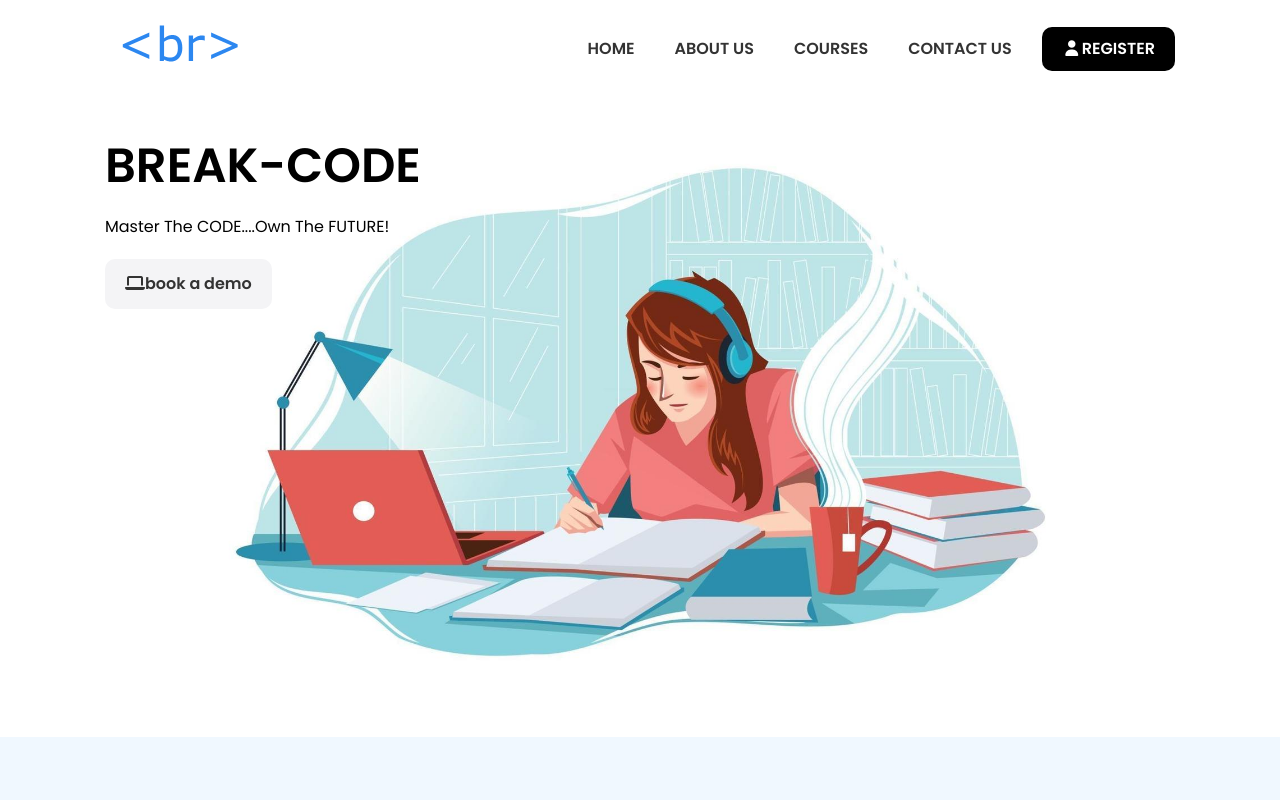
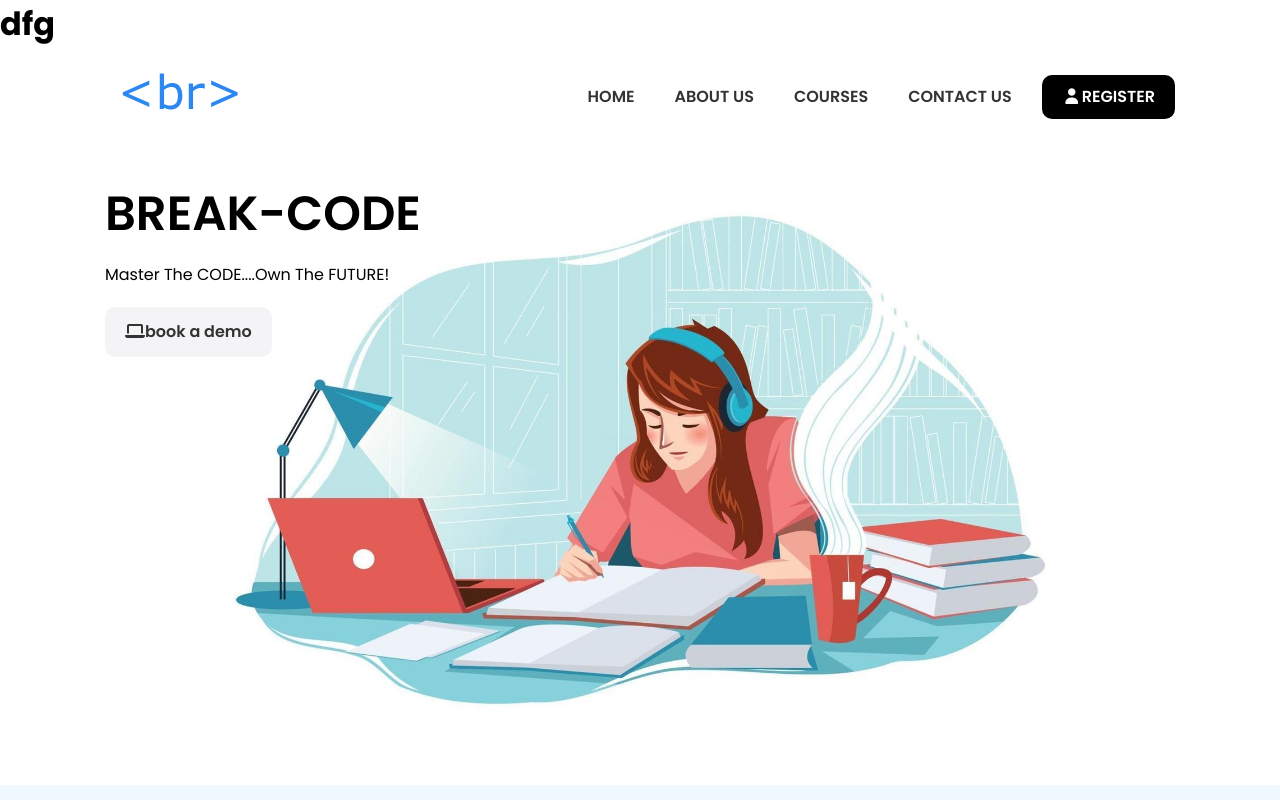
Before and after one commit to Chelsy-123/BREAK-CODE, a plain HTML site: page index.html in a window 1280 px wide. Shown: the top 800 px of the page. Drawn offline with Linux system fonts and the light colour scheme.

Commit message:
third commit

```diff
--- a/index.html
+++ b/index.html
@@ -51,6 +51,7 @@
     <link rel="shortcut icon" href="images/images.png" type="image/x-icon" />
   </head>
   <body>
+    <h1>dfg</h1>
     <nav class="navbar">
       <div class="container">
         <div class="logo">
```
